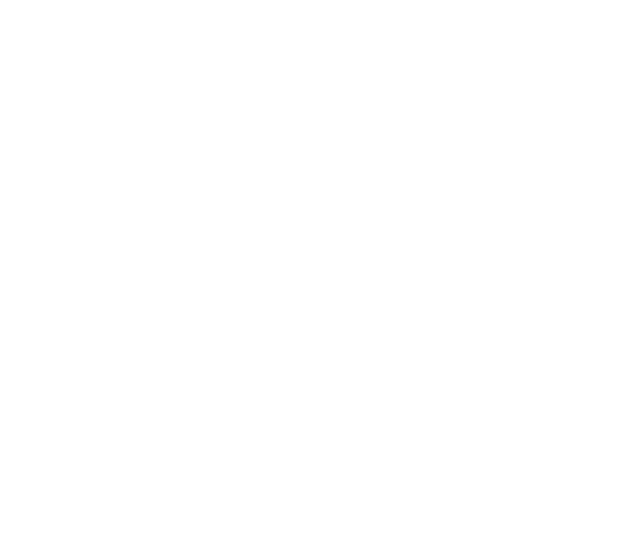
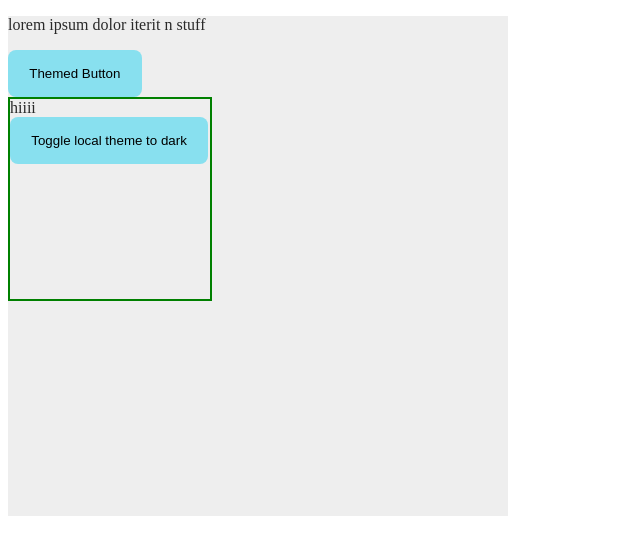
Before and after one commit to NandhuTee/Theme-Toggle-Context-component---Local-environment-setup-NPM-NPM-Scripts-Int---puonc9xq5adz, a Next.js app: page / in a window 1280 px wide. Shown: the top 554 px of the page, without its empty margins (0-640 px from the left). Built offline with nearby package versions, Linux system fonts and the light colour scheme.

Commit message:
theme-toggle-context-first_update

```diff
--- a/pages/components/LocalThemedBox.js
+++ b/pages/components/LocalThemedBox.js
@@ -1,13 +1,28 @@
-import React from 'react';
+import React, { useContext, useEffect, useState } from 'react';
 import { ThemeContext } from './ThemeProvider';
 
 const LocalThemedBox = () => {
+  const {theme, toggleTheme} = useContext(ThemeContext);
+  const [localTheme, setLocalTheme] = useState(theme);
+  console.log(theme);
+  console.log('localtheme', localTheme)
+  // useEffect(()=>{
+  //   setLocalTheme(theme)
+  // },[theme])
   return (
     <div
       style={{ width: '200px', height: '200px', border: '2px solid green' }}
       id='local-themed-box'
+      className={`bg-${localTheme === 'light'? 'light': 'dark'} txt-${localTheme === 'light'? 'light': 'dark'}`}
     >
-      {/* Write code below this line */}
+      hiiii
+      <button
+        onClick={()=>setLocalTheme(localTheme === 'light'? 'dark': 'light')}
+        // onClick={toggleTheme}
+        className={`btn btn-${localTheme === 'light'? 'light': 'dark'}`}
+      >
+        Toggle local theme to {localTheme === 'light'? 'dark': 'light' }
+      </button>
     </div>
   );
 };
--- a/pages/components/Main.js
+++ b/pages/components/Main.js
@@ -1,16 +1,36 @@
 'use client';
-import React from 'react';
+import React, {useContext, useEffect, useState} from 'react';
 import { LocalThemedBox } from './LocalThemedBox';
 import { ThemeContext } from './ThemeProvider';
 
 const Main = () => {
+  const {theme, toggleTheme} = useContext(ThemeContext);
+  const [tempState, setTempState] = useState(true);
+
+  function toggleThemeInternalFunc(){
+    toggleTheme()
+    const newValue = tempState ? false : true;
+    setTempState(newValue)
+  }
+
+  useEffect(()=>{
+
+    setTempState(true);
+  },[tempState])
+
   return (
-    <div className={'container'} id='themed-page'>
+    <div className={`container bg-${theme === 'light'? 'light': 'dark'} txt-${theme === 'light'? 'light': 'dark'}`}
+      id='themed-page'
+    >
       <p id='themed-text-container'>lorem ipsum dolor iterit n stuff</p>
-      <button className='btn' id='themed-button'>
+      <button
+        className={`btn btn-${theme === 'light'? 'light': 'dark'}`}
+        id='themed-button'
+        onClick={toggleThemeInternalFunc}
+      >
         Themed Button
       </button>
-      <LocalThemedBox />
+      {tempState && <LocalThemedBox />}
     </div>
   );
 };
--- a/pages/components/ThemeProvider.js
+++ b/pages/components/ThemeProvider.js
@@ -1,9 +1,21 @@
 'use client';
-import React from 'react';
+import React, { useState } from 'react';
 
 const ThemeContext = React.createContext();
+
 const ThemeProvider = (props) => {
-  return <React.Fragment></React.Fragment>;
+  const [theme, setTheme] = useState('light');
+  const toggleTheme = () => {
+    const newTheme = theme === 'light' ? 'dark' : 'light'
+    setTheme(newTheme)
+  }
+  return (
+    <>
+      <ThemeContext.Provider value={{theme,toggleTheme}}>
+        {props.children}
+      </ThemeContext.Provider>
+    </>
+  )
 };
 
 export { ThemeProvider, ThemeContext };
```
Also changed, not shown: pages/_app.js (line endings or trailing spaces), pages/_document.js (line endings or trailing spaces), pages/components/ThemeToggleButton.js (line endings or trailing spaces), pages/index.js (line endings or trailing spaces).
